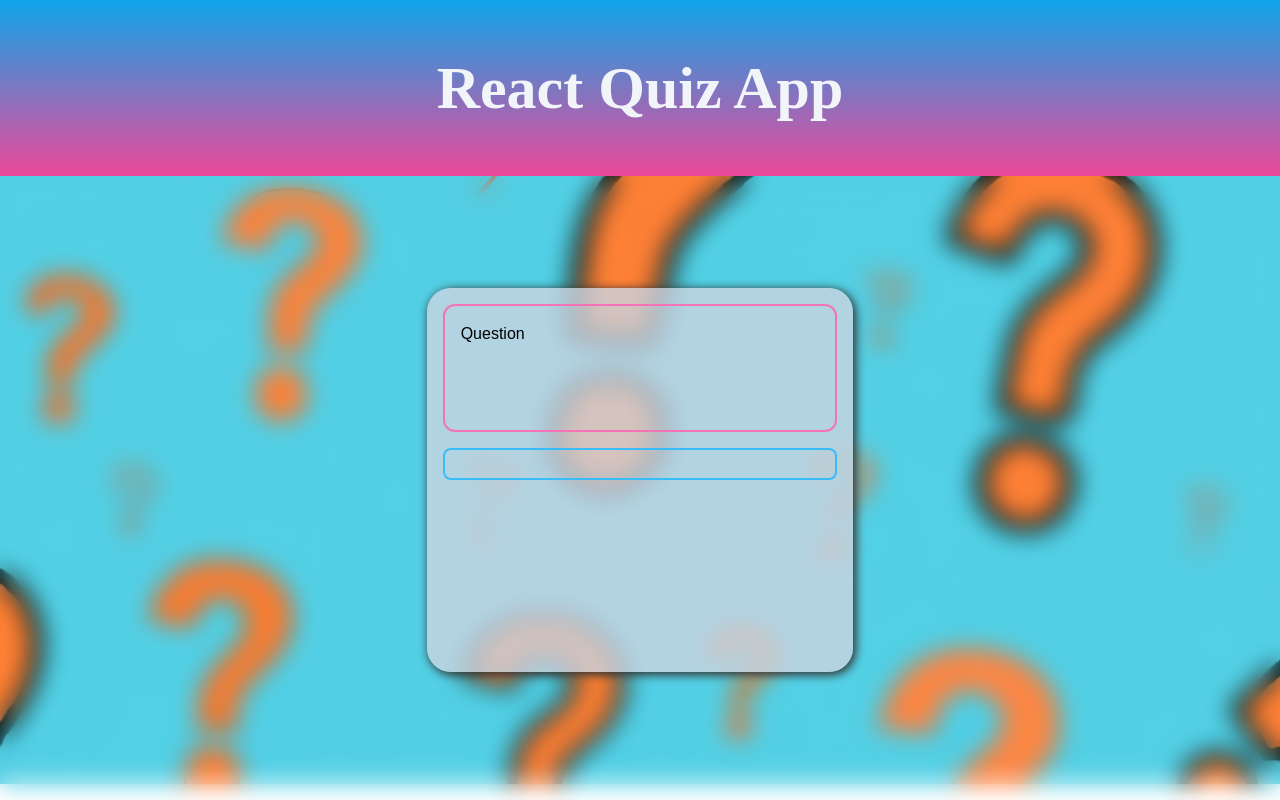
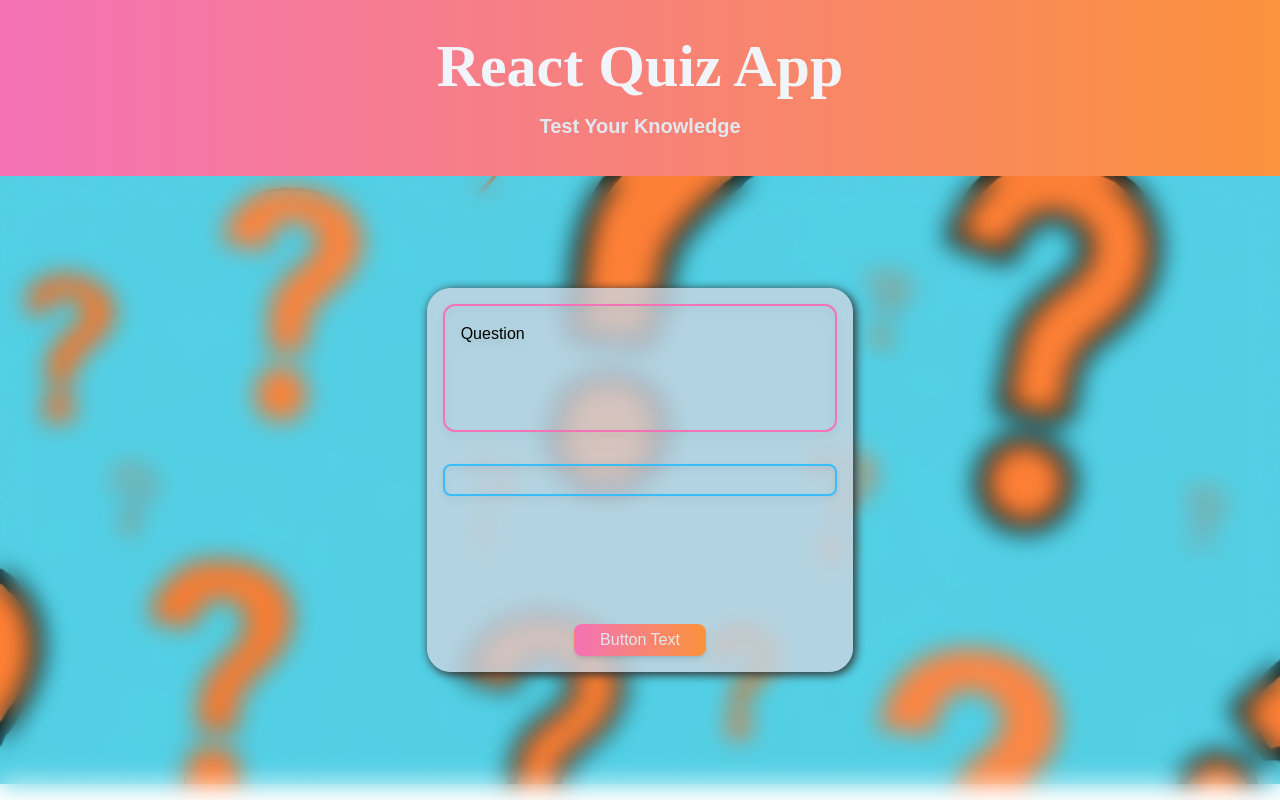
Before and after one commit to dipesh2508/Quiz-App, a React (Vite) app: page / in a window 1280 px wide. Built offline with nearby package versions, Linux system fonts and the light colour scheme.

Commit message:
added the container(container)

```diff
--- a/src/components/navBar.tsx
+++ b/src/components/navBar.tsx
@@ -2,10 +2,13 @@ const NavBar = () => {
   return (
     <div
       className="grid h-44 w-full place-content-center
-    bg-gradient-to-b from-sky-500 to-pink-500
+    bg-gradient-to-r  from-pink-400 to-orange-400
     text-center font-serif text-6xl font-semibold text-slate-100"
     >
       React Quiz App
+      <div className="mt-4 font-sans text-xl text-slate-200">
+        Test Your Knowledge
+      </div>
     </div>
   );
 };
--- a/src/components/quiz.tsx
+++ b/src/components/quiz.tsx
@@ -1,13 +1,43 @@
 const Quiz = () => {
   return (
-    <div className="over-the-top relative container bg-slate-300 w-1/3 h-96 rounded-3xl p-4 bg-opacity-80 flex flex-col gap-4">
-        <div className="h-32 p-4 border-2 border-pink-400 rounded-xl bg-opac">
-            Question
+    <div className="over-the-top container relative flex h-96 w-1/3 flex-col items-center justify-center gap-2 rounded-3xl bg-slate-300 bg-opacity-80 p-4">
+      <div className="w-full flex-1">
+        <div className="h-32 rounded-xl border-2 border-pink-400 bg-opacity-80 p-4 drop-shadow-lg">
+          Question
         </div>
+      </div>
 
-        <div className="h-8 border-2 border-sky-400 rounded-lg"></div>
+      <div className="w-full flex-1">
+        <div className="h-8 rounded-lg border-2 border-sky-400 bg-opacity-80 drop-shadow-md hover:bg-sky-400"></div>
+      </div>
+      <button
+        className="group relative inline-flex h-8 w-1/3 items-center
+      justify-center overflow-hidden rounded-lg bg-gradient-to-r from-pink-400 to-orange-400 font-medium text-white shadow-md
+      transition duration-300 ease-out"
+      >
+        <span className="ease absolute inset-0 flex h-full w-full -translate-x-full items-center justify-center bg-gradient-to-r from-pink-400 to-orange-400 text-white duration-300 group-hover:translate-x-0">
+          <svg
+            className="h-6 w-6"
+            fill="none"
+            stroke="currentColor"
+            viewBox="0 0 24 24"
+            xmlns="http://www.w3.org/2000/svg"
+          >
+            <path
+              stroke-linecap="round"
+              stroke-linejoin="round"
+              stroke-width="2"
+              d="M14 5l7 7m0 0l-7 7m7-7H3"
+            ></path>
+          </svg>
+        </span>
+        <span className="ease absolute flex h-full w-full transform items-center justify-center text-slate-200 transition-all duration-300 group-hover:translate-x-full">
+          Button Text
+        </span>
+        <span className="invisible relative">Submit</span>
+      </button>
     </div>
-  )
-}
+  );
+};
 
-export default Quiz
+export default Quiz;
```
